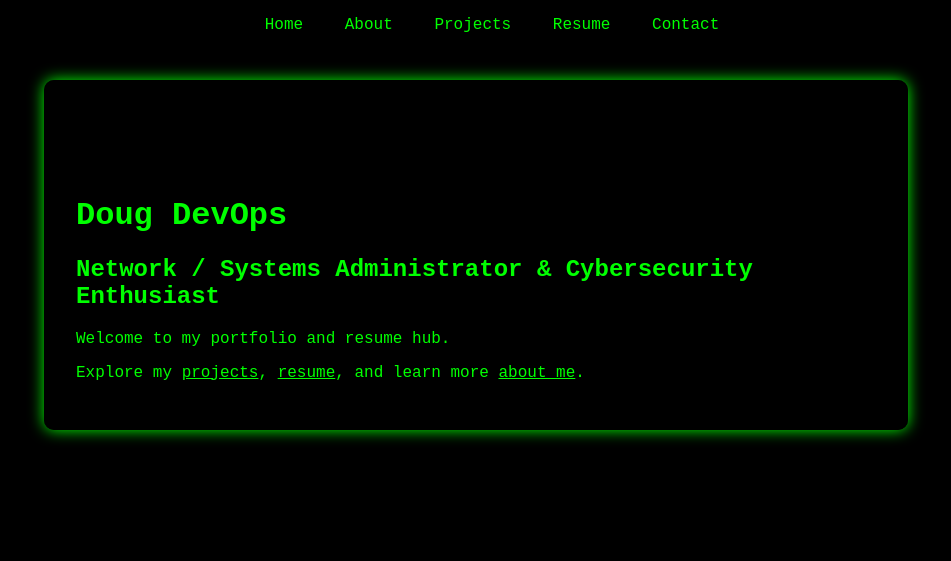
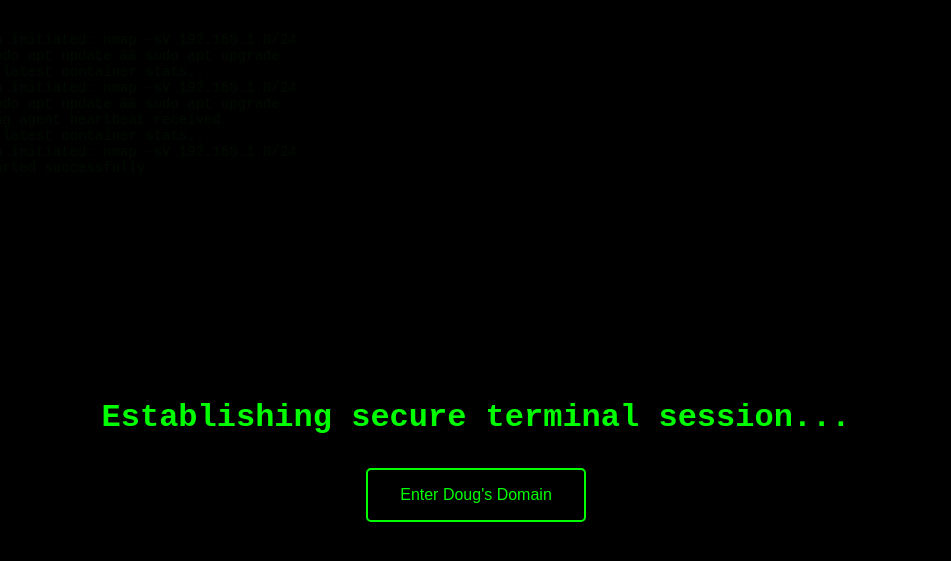
Before and after one commit to dougiedoug98/dougdevops.github.io, a Jekyll site: the page built from index.md, in a window 1280 px wide. Shown: the top 561 px of the page, without its empty margins (164-1115 px from the left). Built offline with Jekyll 4.4.1, drawn with Linux system fonts in a browser that asks for light colours.

Commit message:
Update default.html

```diff
--- a/_layouts/default.html
+++ b/_layouts/default.html
@@ -17,68 +17,80 @@ title: Home
       background: black;
       color: #00ff00;
       font-family: 'Courier New', Courier, monospace;
-      overflow-x: hidden;
+      overflow: hidden;
     }
 
-    canvas {
-      position: fixed;
-      top: 0;
-      left: 0;
-      z-index: -3;
-    }
-
-    nav {
-      position: fixed;
-      top: 0;
-      width: 100%;
-      background: rgba(0, 0, 0, 0.8);
-      padding: 1rem;
-      text-align: center;
-      z-index: 11;
-    }
-
-    nav a {
-      margin: 0 1rem;
-      color: #00ff00;
-      text-decoration: none;
-    }
-
-    .content {
-      position: relative;
-      z-index: 10;
-      padding: 6rem 2rem 2rem 2rem;
-      background: rgba(0, 0, 0, 0.75);
-      max-width: 800px;
-      margin: 5rem auto;
-      border-radius: 10px;
-      box-shadow: 0 0 15px #00ff00;
-    }
-
-    h1, h2, p, a {
-      color: #00ff00;
-    }
-
-    #terminal {
+    #terminal-stream {
       position: fixed;
       top: 0;
       left: 0;
       width: 100vw;
       height: 100vh;
       padding: 2rem;
-      white-space: pre-wrap;
       font-size: 14px;
       color: #00ff00;
-      z-index: -2;
+      z-index: 0;
       overflow: hidden;
-      opacity: 0.35;
+      white-space: pre-line;
       pointer-events: none;
+      opacity: 0.3;
+    }
+
+    .intro-screen {
+      position: fixed;
+      top: 0;
+      left: 0;
+      width: 100vw;
+      height: 100vh;
+      background: rgba(0, 0, 0, 0.85);
+      display: flex;
+      flex-direction: column;
+      align-items: center;
+      justify-content: center;
+      z-index: 1;
+      text-align: center;
+    }
+
+    .intro-screen h1 {
+      font-size: 2rem;
+      margin-bottom: 2rem;
+      color: #00ff00;
+    }
+
+    .enter-btn {
+      padding: 1rem 2rem;
+      font-size: 1rem;
+      background: transparent;
+      color: #00ff00;
+      border: 2px solid #00ff00;
+      border-radius: 5px;
+      cursor: pointer;
+      transition: background 0.3s, color 0.3s;
+    }
+
+    .enter-btn:hover {
+      background: #00ff00;
+      color: black;
+    }
+
+    .site-content {
+      display: none;
+    }
+
+    nav, .content {
+      z-index: 2;
     }
   </style>
 </head>
 <body>
-  <canvas id="matrix"></canvas>
-  <div id="terminal"></div>
+  <div id="terminal-stream"></div>
 
+  <div class="intro-screen" id="intro">
+    <h1>Establishing secure terminal session...</h1>
+    <button class="enter-btn" onclick="enterSite()">Enter Doug's Domain</button>
+  </div>
+
+  <div class="site-content" id="mainContent">
     <nav>
       <a href="/">Home</a>
       <a href="/about">About</a>
@@ -89,78 +101,43 @@ title: Home
 
     <div class="content">
       <h1>Doug DevOps</h1>
-    <h2>Network / Systems Administrator & Cybersecurity Enthusiast</h2>
+      <h2>Systems & Cybersecurity Engineer</h2>
       <p>Welcome to my portfolio and resume hub.</p>
       <p>Explore my <a href="/projects">projects</a>, <a href="/resume">resume</a>, and learn more <a href="/about">about me</a>.</p>
     </div>
+  </div>
 
   <script>
-    // Matrix Background
-    const canvas = document.getElementById("matrix");
-    const ctx = canvas.getContext("2d");
-    canvas.height = window.innerHeight;
-    canvas.width = window.innerWidth;
-    const letters = Array(256).join("1").split("");
-    let drops = [];
-    for (let i = 0; i < canvas.width / 10; i++) {
-      drops[i] = 1;
+    const terminalEl = document.getElementById("terminal-stream");
+    const logLines = [
+      "[INFO] Connecting to remote host...",
+      "[OK] SSH session established with 10.0.0.14",
+      "[INFO] Fetching latest container stats...",
+      "[INFO] Docker container zabbix_agent_01: running",
+      "[INFO] Git repo cloned: /infra/ansible/playbooks",
+      "[RUN] playbook: deploy_patch.yaml",
+      "[WARN] Service nginx not responding, attempting restart...",
+      "[OK] nginx restarted successfully",
+      "[INFO] Monitoring agent heartbeat received",
+      "[LOG] Syslog: sudo apt update && sudo apt upgrade",
+      "[INFO] Port scan initiated: nmap -sV 192.168.1.0/24",
+      "[OK] Jenkins job completed: nightly-reboot"
+    ];
+
+    let stream = "";
+    function pushLogLine() {
+      const line = logLines[Math.floor(Math.random() * logLines.length)];
+      stream += line + "\n";
+      const lines = stream.split("\n");
+      if (lines.length > 30) lines.shift();
+      terminalEl.innerText = lines.join("\n");
     }
-    function drawMatrix() {
-      ctx.fillStyle = "rgba(0, 0, 0, 0.05)";
-      ctx.fillRect(0, 0, canvas.width, canvas.height);
-      ctx.fillStyle = "#0F0";
-      ctx.font = "12pt monospace";
-      for (let i = 0; i < drops.length; i++) {
-        const text = String.fromCharCode(33 + Math.random() * 94);
-        ctx.fillText(text, i * 10, drops[i] * 15);
-        if (drops[i] * 15 > canvas.height && Math.random() > 0.975) {
-          drops[i] = 0;
+    setInterval(pushLogLine, 500);
+
+    function enterSite() {
+      document.getElementById("intro").style.display = "none";
+      document.getElementById("mainContent").style.display = "block";
     }
-        drops[i]++;
-      }
-    }
-    setInterval(drawMatrix, 33);
-    window.addEventListener("resize", () => {
-      canvas.height = window.innerHeight;
-      canvas.width = window.innerWidth;
-    });
-
-    // Terminal Typing Background
-    const terminal = document.getElementById("terminal");
-    const lines = [
-      "> ssh root@10.0.0.14",
-      "> pulling config from git...",
-      "> running playbook: patch_servers.yml",
-      "> docker ps -a",
-      "> systemctl restart nginx",
-      "> ping 192.168.1.1 -t",
-      "> nmap -sV 192.168.0.0/24",
-      "> sudo apt update && sudo apt upgrade",
-      "> tail -f /var/log/syslog",
-      "> launching container: zabbix_agent_01",
-      "[INFO] Jenkins job triggered: DeployInfra",
-      "[OK] Wazuh Agent Heartbeat Verified"
-    ];
-    let terminalContent = "";
-    let currentLine = 0;
-    function typeLine() {
-      const line = lines[currentLine % lines.length];
-      let charIndex = 0;
-      const typer = setInterval(() => {
-        if (charIndex < line.length) {
-          terminalContent += line.charAt(charIndex);
-          terminal.innerText = terminalContent;
-          charIndex++;
-        } else {
-          terminalContent += "\n";
-          currentLine++;
-          clearInterval(typer);
-          setTimeout(typeLine, 600);
-        }
-        terminal.scrollTop = terminal.scrollHeight;
-      }, 50);
-    }
-    typeLine();
   </script>
 </body>
 </html>
```
Lines whose indentation alone changed are shown as unchanged.
